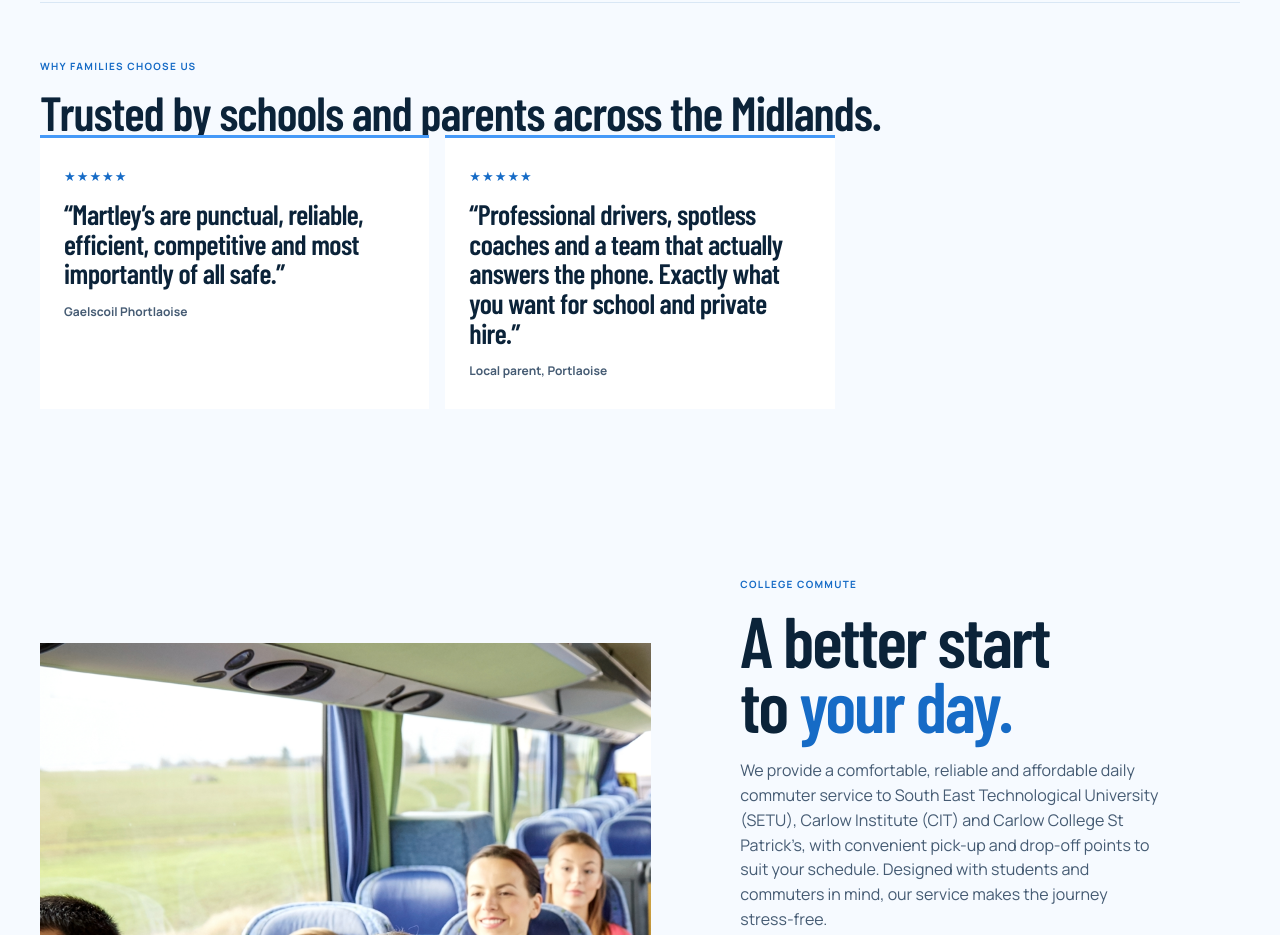
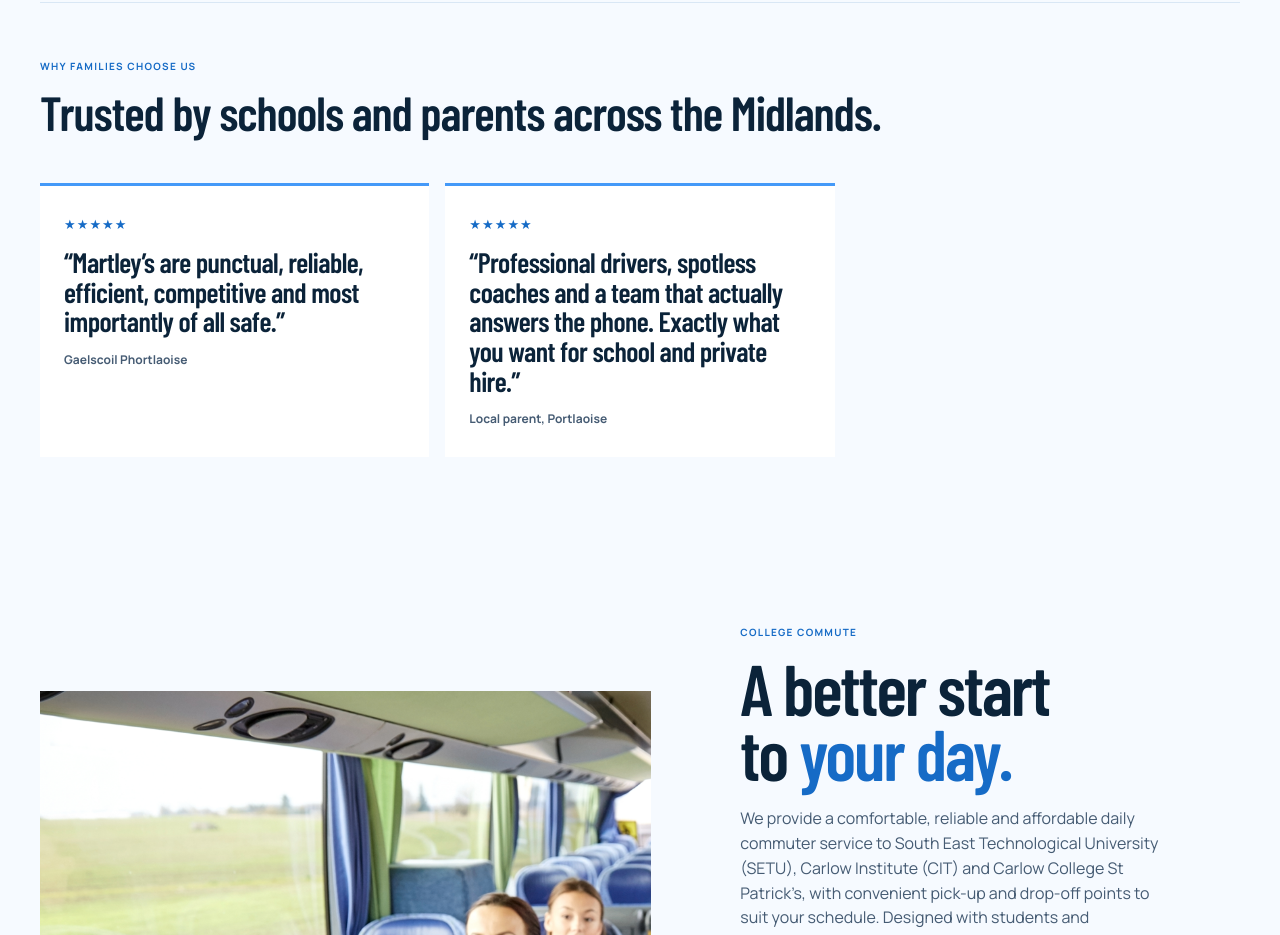
Before and after one commit to EoinOKelly/martleys-website, a React (Vite) app: page / in a window 1280 px wide. Shown: the part 2980-3915 px from the top of the page. Built offline with nearby package versions, Linux system fonts and the light colour scheme.

Commit message:
Fix review section spacing and remove logo edge artifact.

```diff
--- a/src/styles.css
+++ b/src/styles.css
@@ -482,6 +482,9 @@
   font-weight: 600;
   line-height: .95;
   letter-spacing: -.02em;
+}
+.school__reasons .review-grid {
+  margin-top: 48px;
 }
 .reason-list {
   display: grid;
```
Also changed, not shown: src/assets/martleys-logo.png.
